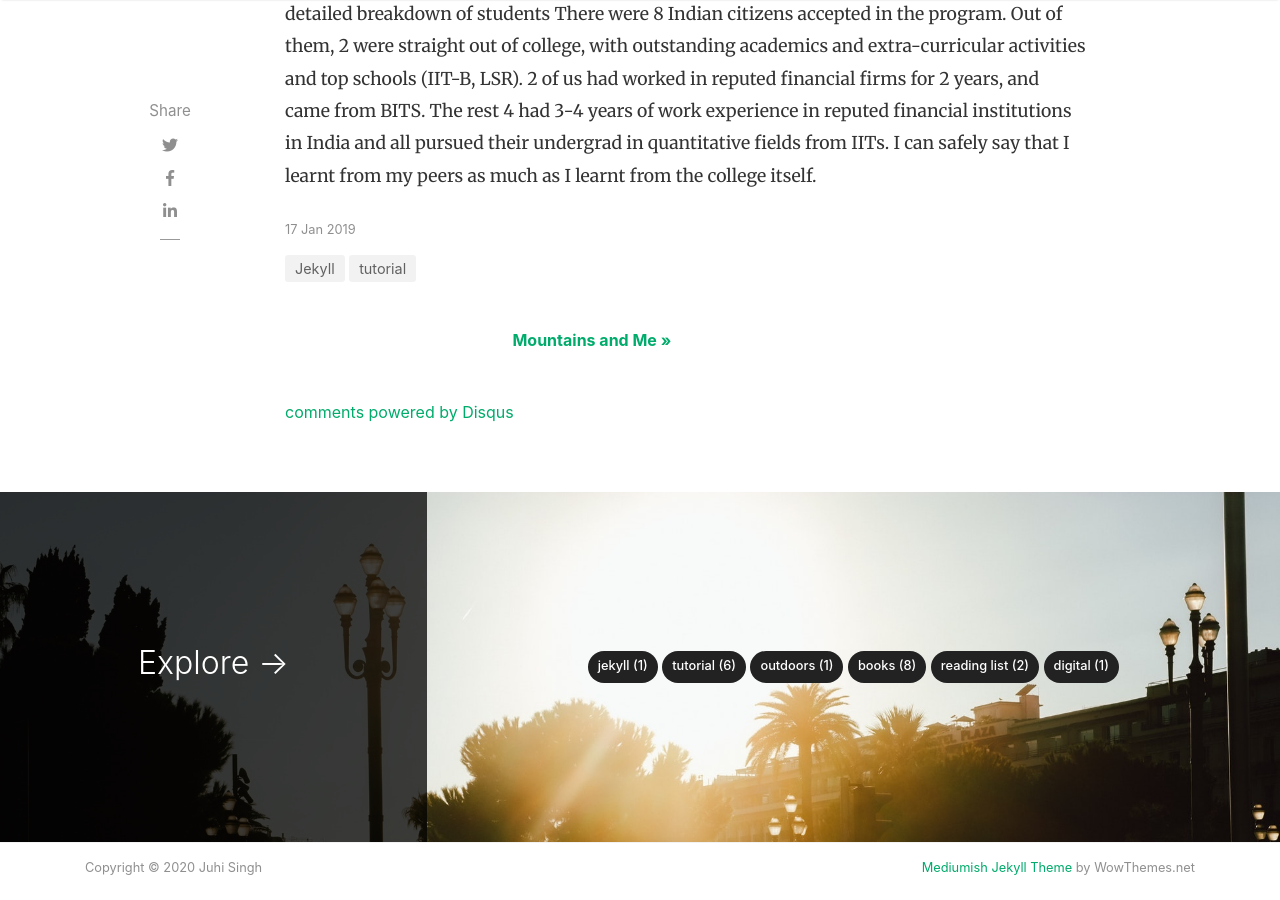
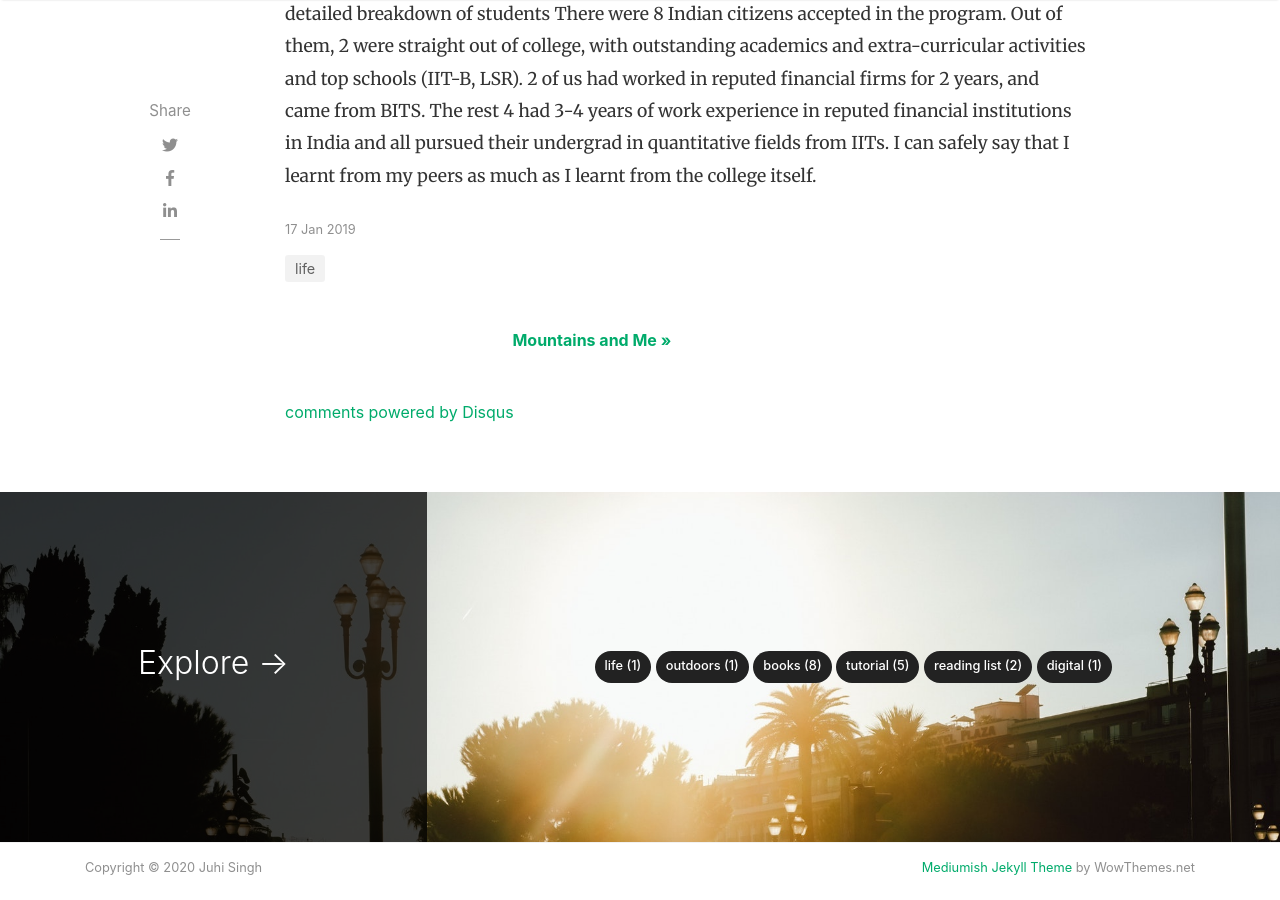
Before and after one commit to jsingh41/jsingh41.github.io, a Jekyll site: the page built from _posts/2019-01-17-how_I_got_into_MIT.md, in a window 1280 px wide and 900 px high, scrolled down 3084 px. Built offline with Jekyll 4.4.1, drawn with Linux system fonts in a browser that asks for light colours; nearby versions of some CDN libraries; comment, search, counter and statistics services are not loaded.

Commit message:
Update 2019-01-17-how_I_got_into_MIT.md

```diff
--- a/_posts/2019-01-17-how_I_got_into_MIT.md
+++ b/_posts/2019-01-17-how_I_got_into_MIT.md
@@ -2,7 +2,7 @@
 layout: post
 title:  "How I Got into MIT"
 author: juhi
-categories: [ Jekyll, tutorial ]
+categories: [ life ]
 image: assets/images/7.jpg
 ---
 
```
